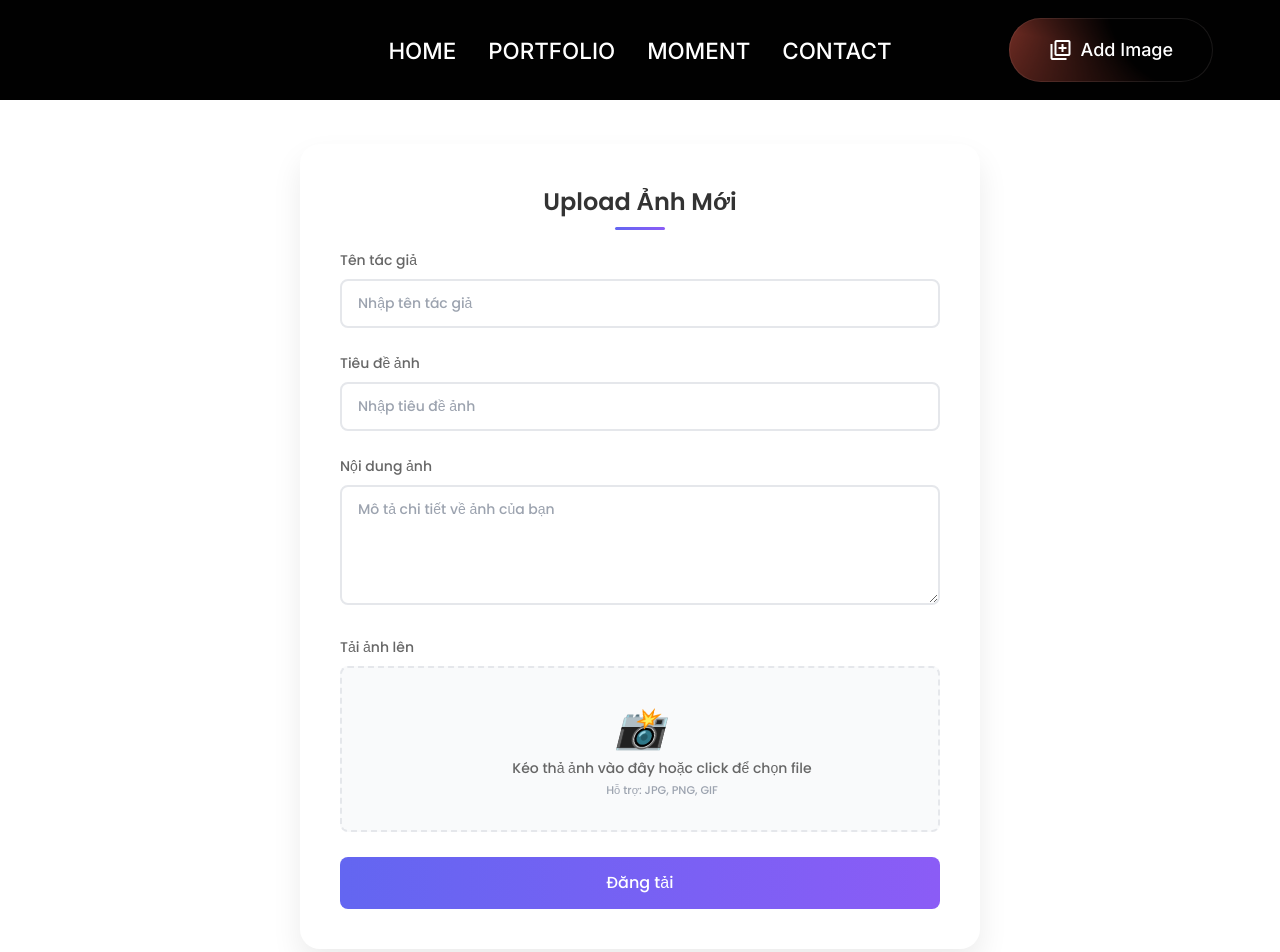
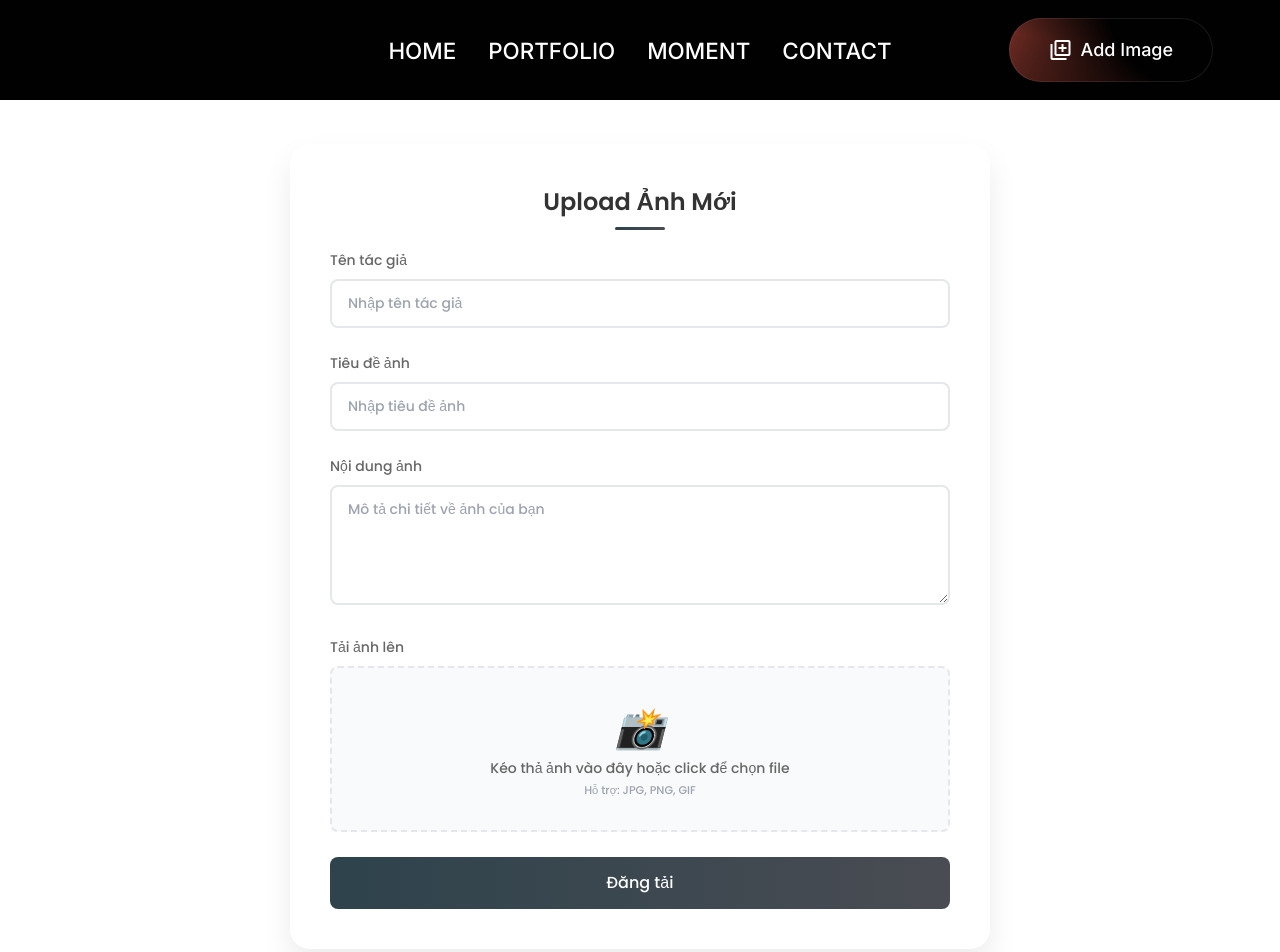
Before and after one commit to quynIT/virtual-gallery, a Vue app: page /add-image in a window 1280 px wide. Shown: the top 952 px of the page. Built offline with nearby package versions, Linux system fonts and the light colour scheme.

Commit message:
add-image

```diff
--- a/src/page/AddImage.vue
+++ b/src/page/AddImage.vue
@@ -218,7 +218,7 @@ export default {
     font-family: 'Poppins', sans-serif;
   }
   *{
-    width: 600px;
+    width: auto;
   }
   .container {
     background: white;
@@ -226,13 +226,14 @@ export default {
     border-radius: 20px;
     box-shadow: 0 15px 30px rgba(0,0,0,0.08);
     width: 100%;
-    max-width: 800px; /* Tăng từ 600px lên 800px */
+    min-width: 700px;
+    max-width: 800px;
     transform: translateY(20px);
     opacity: 0;
     animation: fadeIn 0.5s ease forwards;
     position: relative;
-    z-index: 0; /* Thêm z-index thấp hơn navbar */
-    margin: 20px auto; /* Thêm margin để tránh bị dính sát các cạnh */
+    z-index: 0;
+    margin: 20px auto;
   }
 
   @keyframes fadeIn {
@@ -259,7 +260,7 @@ export default {
     transform: translateX(-50%);
     width: 50px;
     height: 3px;
-    background: linear-gradient(90deg, #6366f1, #8b5cf6);
+    background: linear-gradient(90deg, #2e434c, #4a4c53);
     border-radius: 10px;
   }
 
@@ -361,7 +362,7 @@ export default {
     display: block;
     width: 100%;
     padding: 14px;
-    background: linear-gradient(90deg, #6366f1, #8b5cf6);
+    background: linear-gradient(90deg, #2e434c, #4a4c53);
     border: none;
     border-radius: 8px;
     color: white;
@@ -409,7 +410,7 @@ export default {
 
 .progress {
   height: 100%;
-  background: linear-gradient(90deg, #6366f1, #8b5cf6);
+  background: linear-gradient(90deg, #2e434c, #4a4c53);
   border-radius: 10px;
   transition: width 0.3s ease;
 }
@@ -423,4 +424,10 @@ export default {
   font-size: 12px;
   font-weight: 500;
 }
+  @media(max-width: 770px){
+    .container{
+      min-width: 380px;
+      margin-top:330px;
+    }
+  }
   </style>
```
